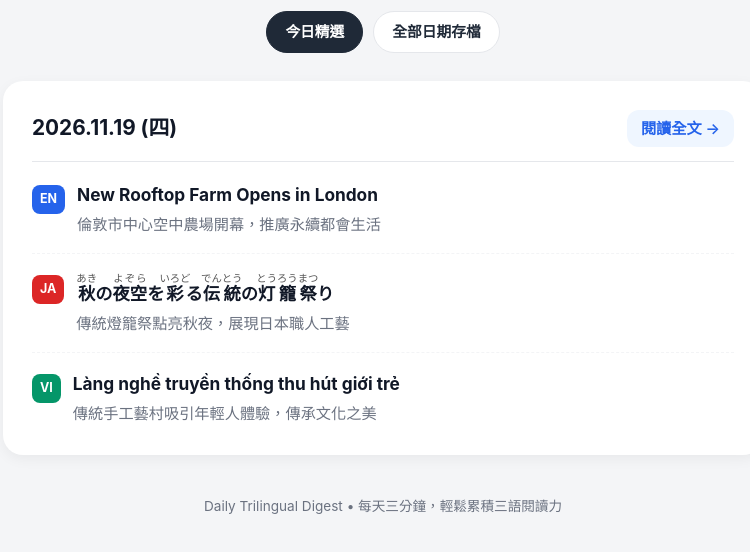
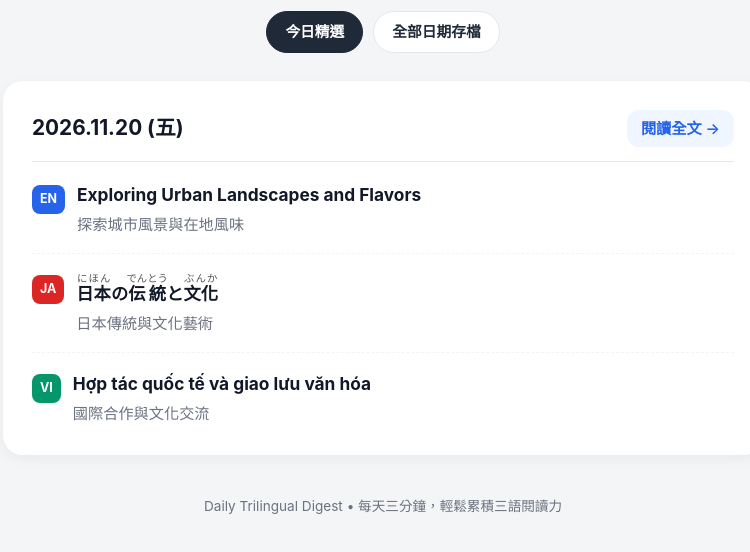
Before and after one commit to INC124/trilingual-digest, a plain HTML site: page index.html in a window 1280 px wide. Shown: the part 150-702 px from the top of the page, without its empty margins (257-1007 px from the left). Drawn offline with Linux system fonts and the light colour scheme.

Commit message:
Auto update daily digest

```diff
--- a/index.html
+++ b/index.html
@@ -104,6 +104,8 @@
 
     <div class="digest-list">
       <!-- ====== 每天新增的日期卡片請貼在下方這一行之後 ====== -->
+<a href="2026-11-20.html" class="digest-item"><div class="item-header"><span class="item-date">2026.11.20 (五)</span><span class="item-arrow">閱讀全文 →</span></div><ul class="topic-list"><li><span class="lang-badge bg-en">EN</span><div class="title-group"><span class="orig-title">Exploring Urban Landscapes and Flavors</span><span class="zh-title">探索城市風景與在地風味</span></div></li><li><span class="lang-badge bg-ja">JA</span><div class="title-group"><span class="orig-title"><ruby>日本<rt>にほん</rt></ruby>の<ruby>伝統<rt>でんとう</rt></ruby>と<ruby>文化<rt>ぶんか</rt></ruby></span><span class="zh-title">日本傳統與文化藝術</span></div></li><li><span class="lang-badge bg-vi">VI</span><div class="title-group"><span class="orig-title">Hợp tác quốc tế và giao lưu văn hóa</span><span class="zh-title">國際合作與文化交流</span></div></li></ul></a>
+
 <a href="2026-11-19.html" class="digest-item"><div class="item-header"><span class="item-date">2026.11.19 (四)</span><span class="item-arrow">閱讀全文 →</span></div><ul class="topic-list"><li><span class="lang-badge bg-en">EN</span><div class="title-group"><span class="orig-title">New Rooftop Farm Opens in London</span><span class="zh-title">倫敦市中心空中農場開幕，推廣永續都會生活</span></div></li><li><span class="lang-badge bg-ja">JA</span><div class="title-group"><span class="orig-title"><ruby>秋<rt>あき</rt></ruby>の<ruby>夜空<rt>よぞら</rt></ruby>を<ruby>彩<rt>いろど</rt></ruby>る<ruby>伝統<rt>でんとう</rt></ruby>の<ruby>灯籠祭<rt>とうろうまつ</rt></ruby>り</span><span class="zh-title">傳統燈籠祭點亮秋夜，展現日本職人工藝</span></div></li><li><span class="lang-badge bg-vi">VI</span><div class="title-group"><span class="orig-title">Làng nghề truyền thống thu hút giới trẻ</span><span class="zh-title">傳統手工藝村吸引年輕人體驗，傳承文化之美</span></div></li></ul></a>
 
 
```
Also changed, not shown: 2026-11-20.html (added, +1 -0 lines), 3 other files.
